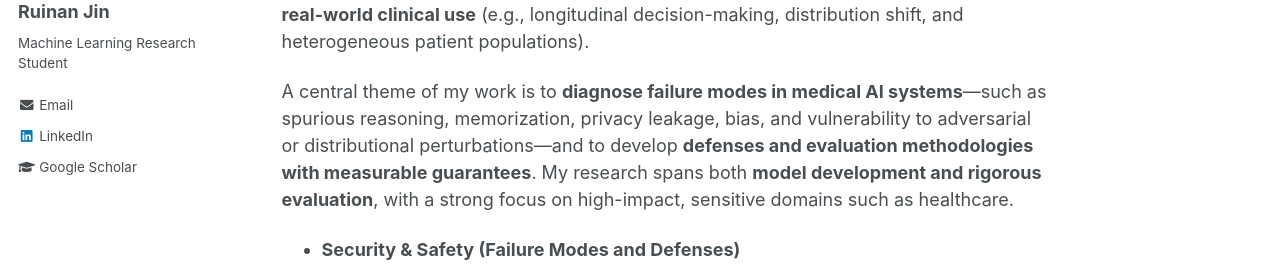
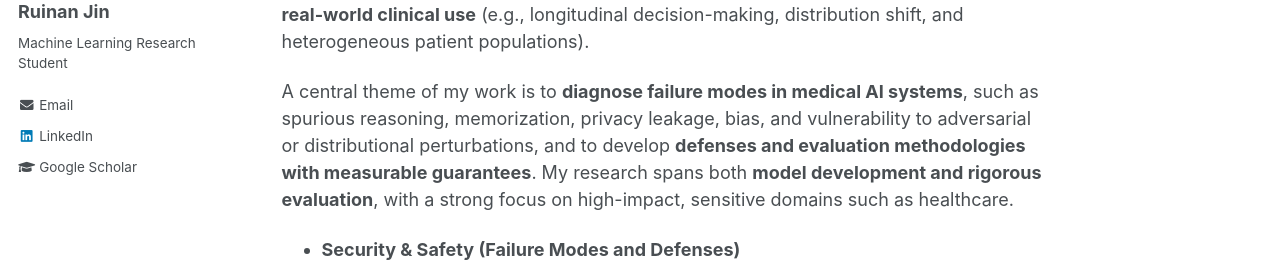
Before and after one commit to Nanboy-Ronan/Personal-Web, a Jekyll site: the page built from _pages/about.md, in a window 1280 px wide and 900 px high, scrolled down 373 px. Shown: the part 179-446 px from the top of the window. Built offline with Jekyll 4.4.1, drawn with Linux system fonts in a browser that asks for light colours.

Commit message:
update about me

```diff
--- a/_pages/about.md
+++ b/_pages/about.md
@@ -22,7 +22,7 @@ Hello, I'm Ruinan Jin, and I am currently the PhD student focus on medical and t
 
 My research focuses on building **trustworthy machine learning systems for medicine**, with an emphasis on **foundation and vision-language models (VLMs)**, **medical AI agents**, and **clinical reasoning and dialogue systems** deployed in real-world healthcare settings. I am particularly interested in understanding and improving how medical AI systems behave **beyond simulation**, including their **reliability, safety, fairness, and robustness under real-world clinical use** (e.g., longitudinal decision-making, distribution shift, and heterogeneous patient populations).
 
-A central theme of my work is to **diagnose failure modes in medical AI systems**—such as spurious reasoning, memorization, privacy leakage, bias, and vulnerability to adversarial or distributional perturbations—and to develop **defenses and evaluation methodologies with measurable guarantees**. My research spans both **model development and rigorous evaluation**, with a strong focus on high-impact, sensitive domains such as healthcare.
+A central theme of my work is to **diagnose failure modes in medical AI systems**, such as spurious reasoning, memorization, privacy leakage, bias, and vulnerability to adversarial or distributional perturbations, and to develop **defenses and evaluation methodologies with measurable guarantees**. My research spans both **model development and rigorous evaluation**, with a strong focus on high-impact, sensitive domains such as healthcare.
 
 - **Security & Safety (Failure Modes and Defenses)**
   Backdoor attacks and defenses in medical and multimodal models; robustness of foundation models and medical AI agents to spurious correlations, adversarial perturbations, and deployment-time shifts; safety-oriented evaluation for clinical reasoning and dialogue systems.
```
